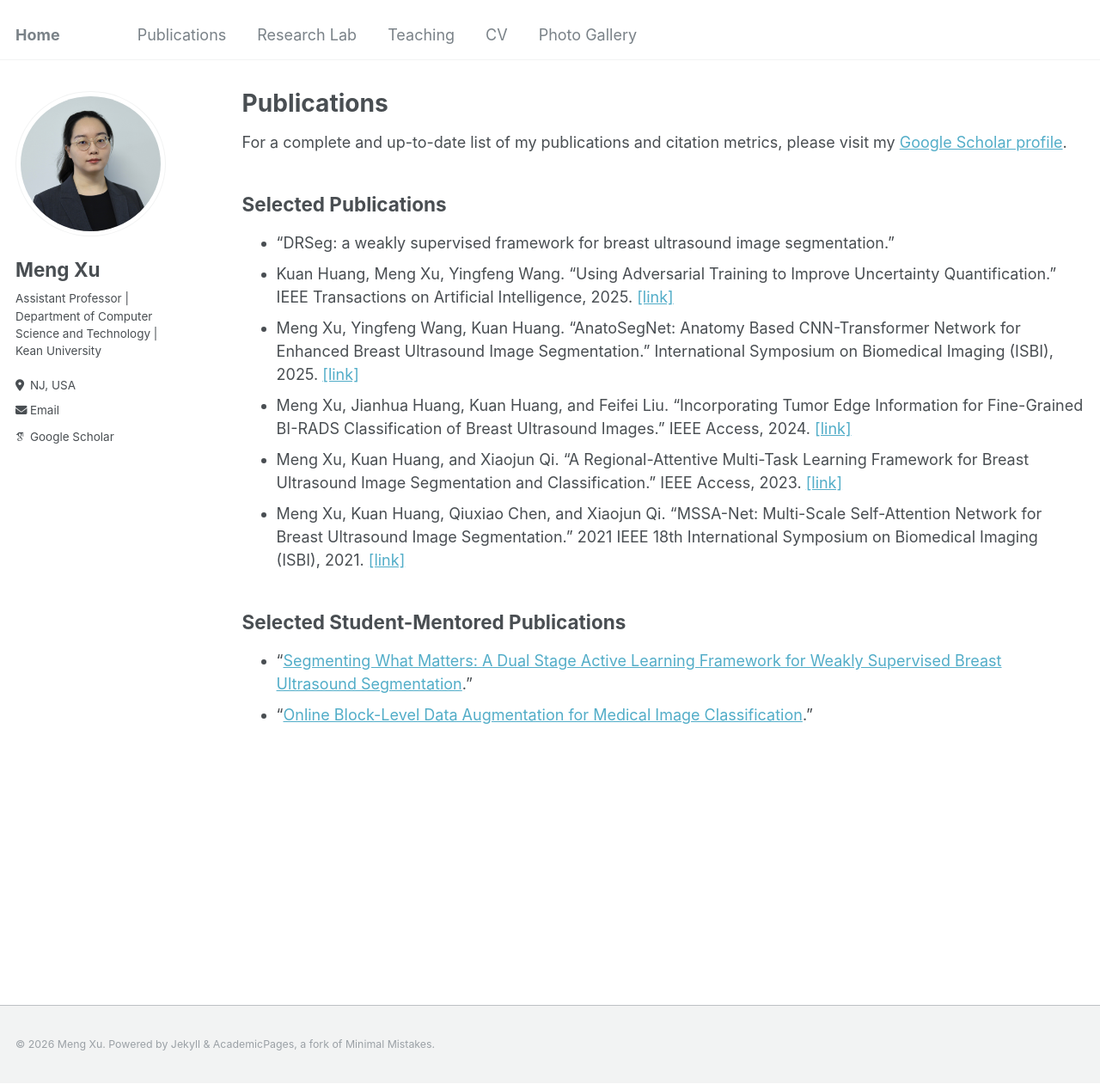
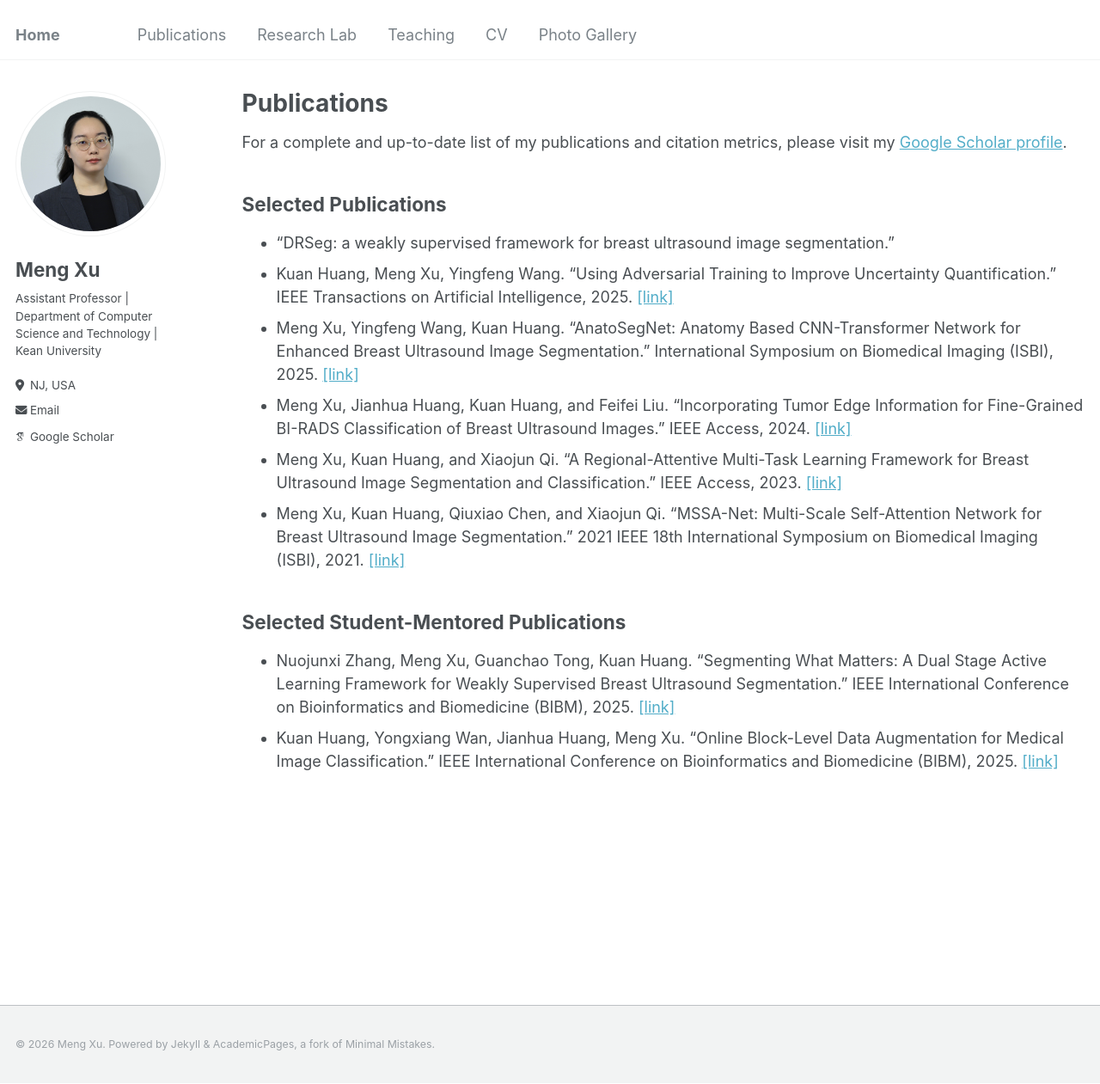
Before and after one commit to MengXu0201/mengxu0201.github.io, a Jekyll site: the page built from _pages/publications.md, in a window 1280 px wide and 1261 px high. Shown: the whole window at 86% size. Built offline with Jekyll 4.4.1, drawn with Linux system fonts in a browser that asks for light colours; some web fonts are replaced.

Commit message:
Update publications.md

```diff
--- a/_pages/publications.md
+++ b/_pages/publications.md
@@ -20,5 +20,5 @@ For a complete and up-to-date list of my publications and citation metrics, plea
 
 ## Selected Student-Mentored Publications
 
-- "<a href="https://scholar.google.com/citations?view_op=view_citation&hl=en&user=Hus5Y8wAAAAJ&sortby=pubdate&authuser=1&citation_for_view=Hus5Y8wAAAAJ:IWHjjKOFINEC" target="_blank" rel="noopener noreferrer">Segmenting What Matters: A Dual Stage Active Learning Framework for Weakly Supervised Breast Ultrasound Segmentation</a>."
-- "<a href="https://scholar.google.com/citations?view_op=view_citation&hl=en&user=Hus5Y8wAAAAJ&sortby=pubdate&authuser=1&citation_for_view=Hus5Y8wAAAAJ:ZeXyd9-uunAC" target="_blank" rel="noopener noreferrer">Online Block-Level Data Augmentation for Medical Image Classification</a>."
+- Nuojunxi Zhang, Meng Xu, Guanchao Tong, Kuan Huang. "Segmenting What Matters: A Dual Stage Active Learning Framework for Weakly Supervised Breast Ultrasound Segmentation." IEEE International Conference on Bioinformatics and Biomedicine (BIBM), 2025. [\[link\]](https://ieeexplore.ieee.org/document/11356938)
+- Kuan Huang, Yongxiang Wan, Jianhua Huang, Meng Xu. "Online Block-Level Data Augmentation for Medical Image Classification." IEEE International Conference on Bioinformatics and Biomedicine (BIBM), 2025. [\[link\]](https://ieeexplore.ieee.org/abstract/document/11356402)
```
